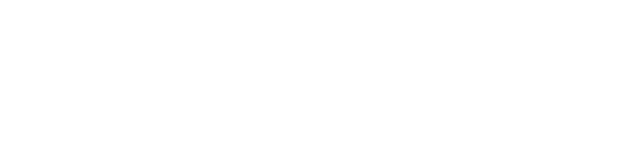
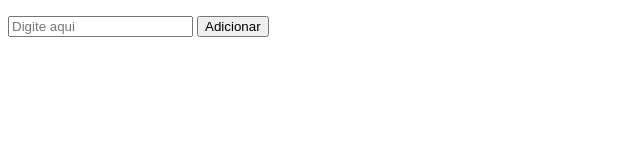
Before and after one commit to isadoraroman/Modulo3, a plain HTML site: page index.html in a window 1280 px wide. Shown: the whole page, without its empty margins (0-640 px from the left). Drawn offline with Linux system fonts and the light colour scheme.

Commit message:
criamos um botão

```diff
--- a/index.html
+++ b/index.html
@@ -7,6 +7,11 @@
     <title>Document</title>
 </head>
 <body>
-    <div id="app"></div>
+    <div id="app">
+        <ul>
+        </ul>
+        <input type="text" placeholder="Digite aqui">
+        <button>Adicionar</button>
+    </div>
 </body>
 </html>
```
